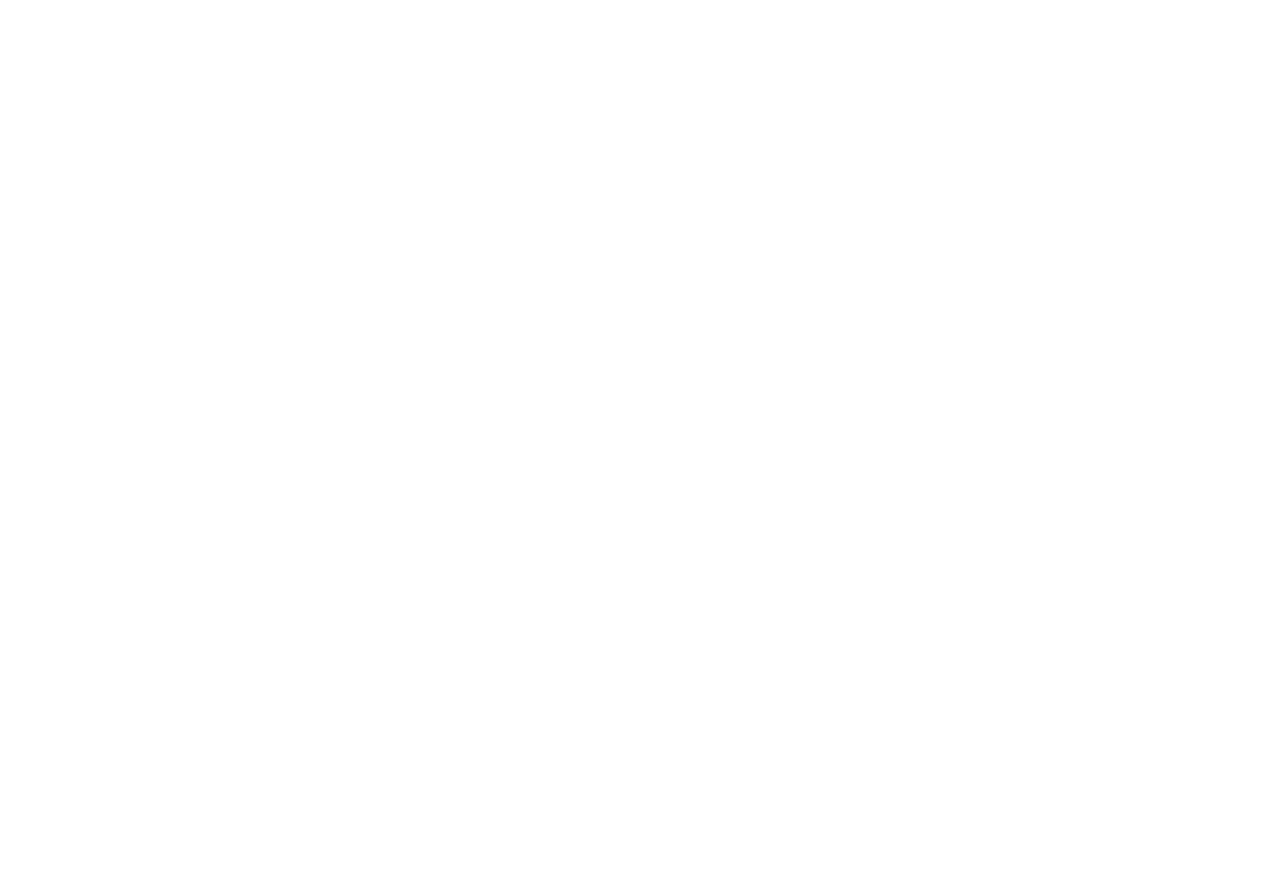
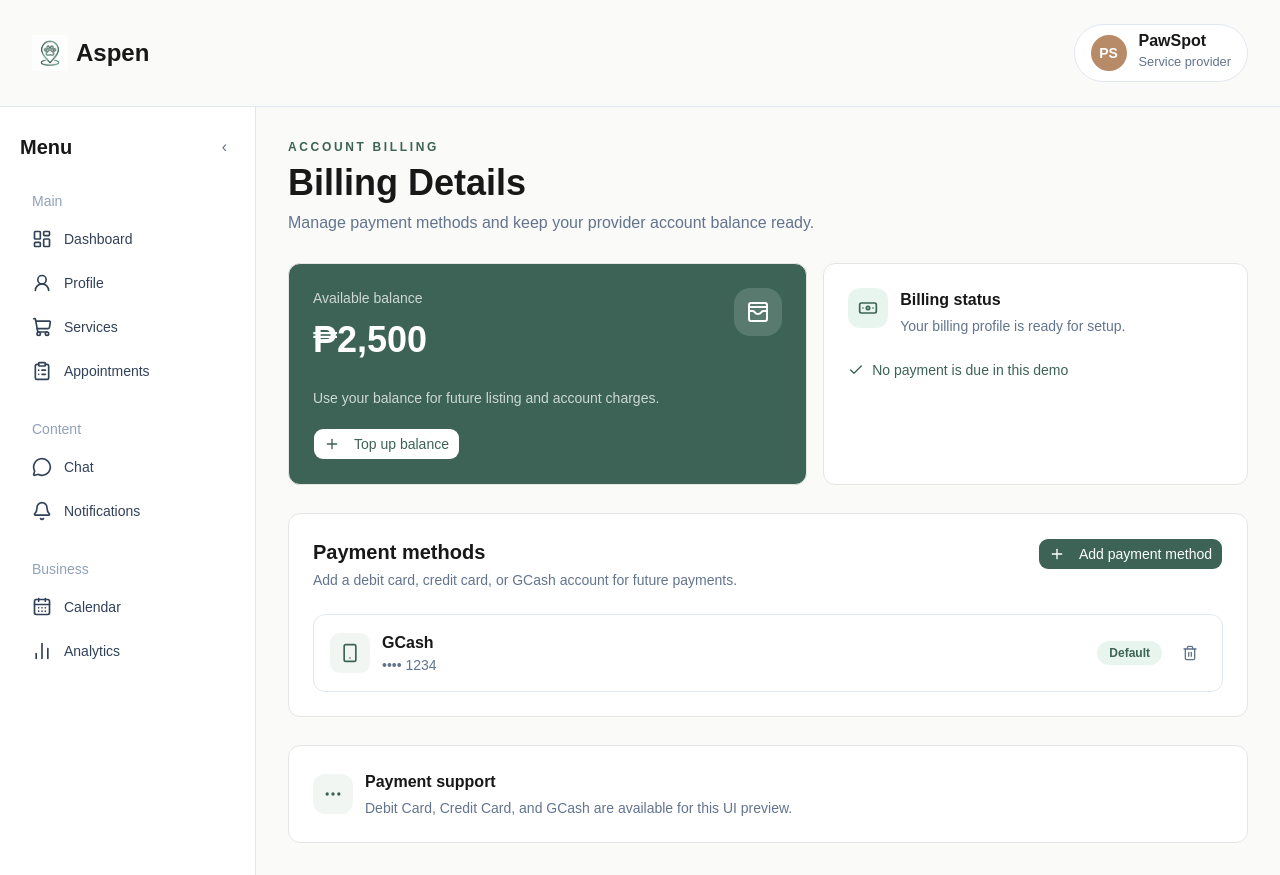
Before and after one commit to GarudaKurt/Aspen, a Next.js app: page /tenant-dashboard/billing in a window 1280 px wide. Before the commit the page ends 800 px from the top, so only its background shows below. Built offline with nearby package versions, Linux system fonts and the light colour scheme.

Commit message:
Add tenant billing route

```diff
--- /dev/null
+++ b/src/app/tenant-dashboard/billing/page.tsx
@@ -0,0 +1,5 @@
+import { BillingDetailsPage } from "@/features/tenant-dashboard/components/billing-details-page";
+
+export default function TenantBillingPage() {
+  return <BillingDetailsPage />;
+}
```
